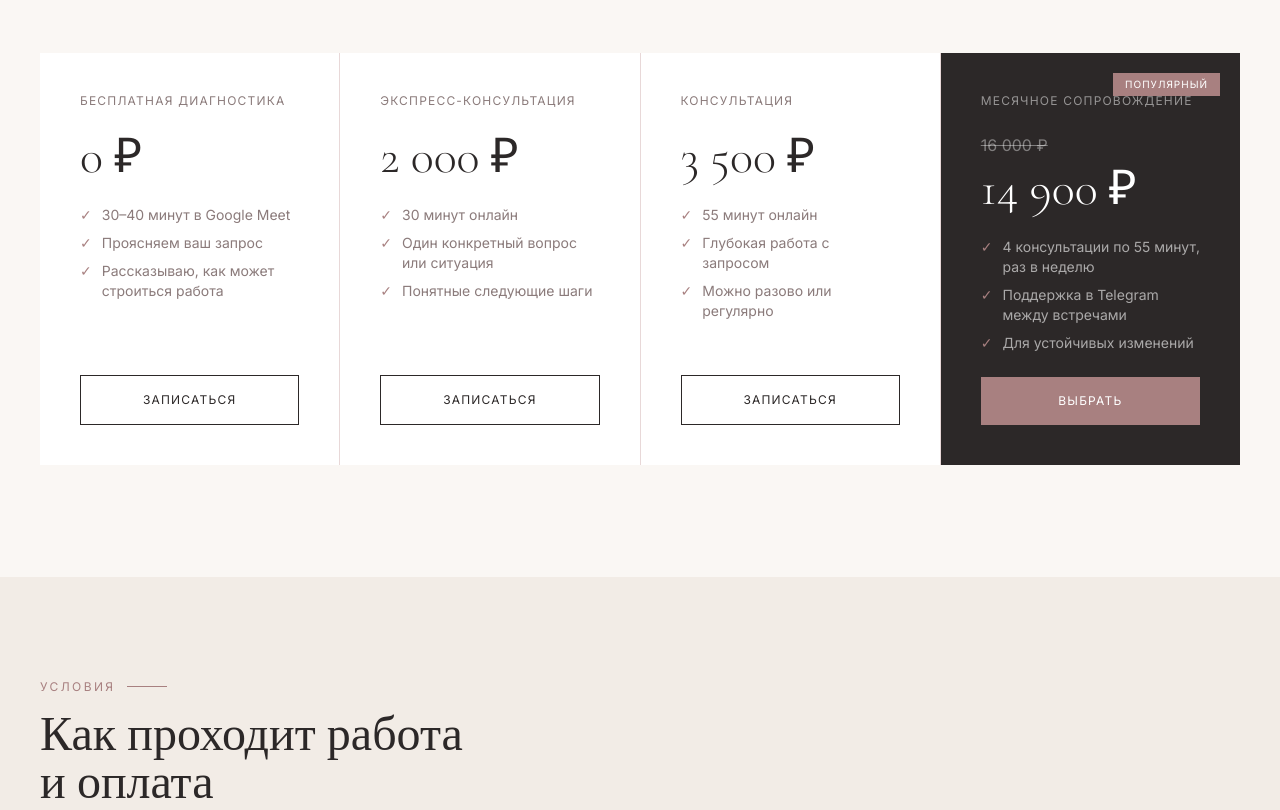
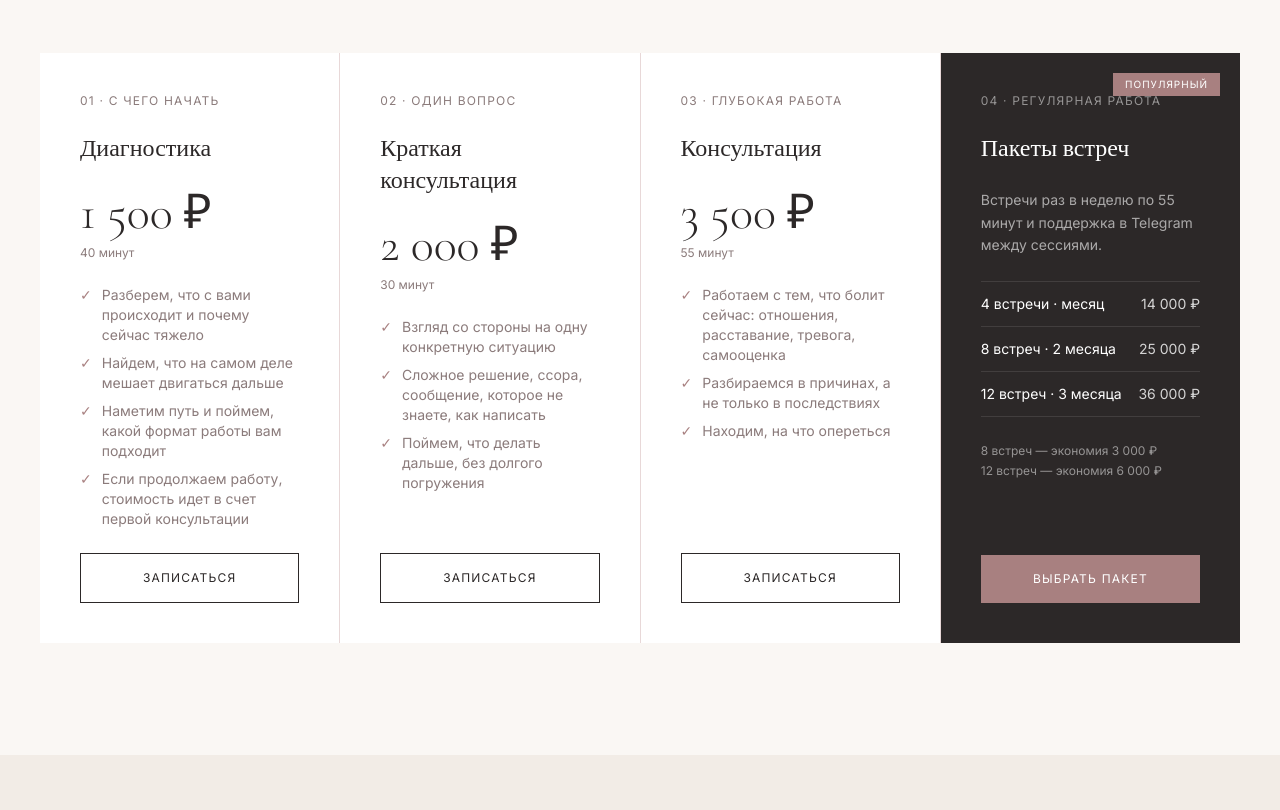
Before and after one commit to Romanoovaa/landing, a plain HTML site: page index.html in a window 1280 px wide. Shown: the part 3634-4444 px from the top of the page. Drawn offline with nearby package versions, Linux system fonts and the light colour scheme.

Commit message:
Цены как в Instagram: диагностика 1500, пакеты 4/8/12 встреч
Co-Authored-By: Claude Opus 5.5 <noreply@anthropic.com>
Claude-Session: https://claude.ai/code/session_01MGf1j3QaArUX2jCshEotxw

```diff
--- a/index.html
+++ b/index.html
@@ -204,46 +204,51 @@
     </div>
     <div class="grid md:grid-cols-2 lg:grid-cols-4 gap-px mt-14 bg-roselight">
       <div class="fade-up bg-white p-10 flex flex-col gap-6">
-        <div class="text-xs uppercase tracking-widest text-muted">Бесплатная диагностика</div>
-        <div class="font-serif text-5xl font-light">0 ₽</div>
+        <div class="text-xs uppercase tracking-widest text-muted">01 · С чего начать</div>
+        <div class="font-serif text-2xl">Диагностика</div>
+        <div><div class="font-serif text-5xl font-light">1 500 ₽</div><div class="text-xs text-muted mt-2">40 минут</div></div>
         <ul class="space-y-2 text-sm text-muted">
-          <li class="flex price-feature">30–40 минут в Google Meet</li>
-          <li class="flex price-feature">Проясняем ваш запрос</li>
-          <li class="flex price-feature">Рассказываю, как может строиться работа</li>
+          <li class="flex price-feature">Разберем, что с вами происходит и почему сейчас тяжело</li>
+          <li class="flex price-feature">Найдем, что на самом деле мешает двигаться дальше</li>
+          <li class="flex price-feature">Наметим путь и поймем, какой формат работы вам подходит</li>
+          <li class="flex price-feature">Если продолжаем работу, стоимость идет в счет первой консультации</li>
         </ul>
         <a href="#contact" class="mt-auto text-center text-xs uppercase tracking-widest border border-charcoal py-4 hover:bg-charcoal hover:text-white transition-colors">Записаться</a>
       </div>
       <div class="fade-up bg-white p-10 flex flex-col gap-6">
-        <div class="text-xs uppercase tracking-widest text-muted">Экспресс-консультация</div>
-        <div class="font-serif text-5xl font-light">2 000 ₽</div>
+        <div class="text-xs uppercase tracking-widest text-muted">02 · Один вопрос</div>
+        <div class="font-serif text-2xl">Краткая консультация</div>
+        <div><div class="font-serif text-5xl font-light">2 000 ₽</div><div class="text-xs text-muted mt-2">30 минут</div></div>
         <ul class="space-y-2 text-sm text-muted">
-          <li class="flex price-feature">30 минут онлайн</li>
-          <li class="flex price-feature">Один конкретный вопрос или ситуация</li>
-          <li class="flex price-feature">Понятные следующие шаги</li>
+          <li class="flex price-feature">Взгляд со стороны на одну конкретную ситуацию</li>
+          <li class="flex price-feature">Сложное решение, ссора, сообщение, которое не знаете, как написать</li>
+          <li class="flex price-feature">Поймем, что делать дальше, без долгого погружения</li>
         </ul>
         <a href="#contact" class="mt-auto text-center text-xs uppercase tracking-widest border border-charcoal py-4 hover:bg-charcoal hover:text-white transition-colors">Записаться</a>
       </div>
       <div class="fade-up bg-white p-10 flex flex-col gap-6">
-        <div class="text-xs uppercase tracking-widest text-muted">Консультация</div>
-        <div class="font-serif text-5xl font-light">3 500 ₽</div>
+        <div class="text-xs uppercase tracking-widest text-muted">03 · Глубокая работа</div>
+        <div class="font-serif text-2xl">Консультация</div>
+        <div><div class="font-serif text-5xl font-light">3 500 ₽</div><div class="text-xs text-muted mt-2">55 минут</div></div>
         <ul class="space-y-2 text-sm text-muted">
-          <li class="flex price-feature">55 минут онлайн</li>
-          <li class="flex price-feature">Глубокая работа с запросом</li>
-          <li class="flex price-feature">Можно разово или регулярно</li>
+          <li class="flex price-feature">Работаем с тем, что болит сейчас: отношения, расставание, тревога, самооценка</li>
+          <li class="flex price-feature">Разбираемся в причинах, а не только в последствиях</li>
+          <li class="flex price-feature">Находим, на что опереться</li>
         </ul>
         <a href="#contact" class="mt-auto text-center text-xs uppercase tracking-widest border border-charcoal py-4 hover:bg-charcoal hover:text-white transition-colors">Записаться</a>
       </div>
       <div class="fade-up bg-charcoal text-white p-10 flex flex-col gap-6 relative">
         <span class="absolute top-5 right-5 text-[10px] uppercase tracking-widest bg-rosedeep text-white px-3 py-1">Популярный</span>
-        <div class="text-xs uppercase tracking-widest text-white/50">Месячное сопровождение</div>
-        <div class="text-base text-white/40 line-through -mb-4">16 000 ₽</div>
-        <div class="font-serif text-5xl font-light">14 900 ₽</div>
-        <ul class="space-y-2 text-sm text-white/60">
-          <li class="flex price-feature">4 консультации по 55 минут, раз в неделю</li>
-          <li class="flex price-feature">Поддержка в Telegram между встречами</li>
-          <li class="flex price-feature">Для устойчивых изменений</li>
+        <div class="text-xs uppercase tracking-widest text-white/50">04 · Регулярная работа</div>
+        <div class="font-serif text-2xl">Пакеты встреч</div>
+        <p class="text-sm text-white/60 leading-relaxed">Встречи раз в неделю по 55 минут и поддержка в Telegram между сессиями.</p>
+        <ul class="text-sm divide-y divide-white/10 border-y border-white/10">
+          <li class="flex justify-between py-3"><span>4 встречи · месяц</span><span class="text-white/80">14 000 ₽</span></li>
+          <li class="flex justify-between py-3"><span>8 встреч · 2 месяца</span><span class="text-white/80">25 000 ₽</span></li>
+          <li class="flex justify-between py-3"><span>12 встреч · 3 месяца</span><span class="text-white/80">36 000 ₽</span></li>
         </ul>
-        <a href="#contact" class="mt-auto text-center text-xs uppercase tracking-widest bg-rosedeep py-4 hover:bg-rose transition-colors">Выбрать</a>
+        <div class="text-xs text-white/50 leading-relaxed">8 встреч — экономия 3 000 ₽<br>12 встреч — экономия 6 000 ₽</div>
+        <a href="#contact" class="mt-auto text-center text-xs uppercase tracking-widest bg-rosedeep py-4 hover:bg-rose transition-colors">Выбрать пакет</a>
       </div>
     </div>
   </div>
@@ -279,7 +284,7 @@
         <ul class="space-y-3 text-sm text-muted leading-relaxed">
           <li>Перенос или отмена не позднее чем за 24 часа до встречи: оплата переносится на другую дату или возвращается полностью.</li>
           <li>Отмена менее чем за 24 часа или неявка: оплата не возвращается.</li>
-          <li>При отказе от месячного сопровождения возвращается стоимость непроведенных консультаций.</li>
+          <li>При отказе от пакета возвращается стоимость непроведенных встреч.</li>
           <li>Запрос на возврат: <a href="mailto:salopjeva@yandex.ru" class="underline hover:text-rosedeep">salopjeva@yandex.ru</a>. Возврат в течение 10 рабочих дней тем же способом, которым была оплата.</li>
         </ul>
       </div>
```
Also changed, not shown: oferta.html (+4 -3 lines).
